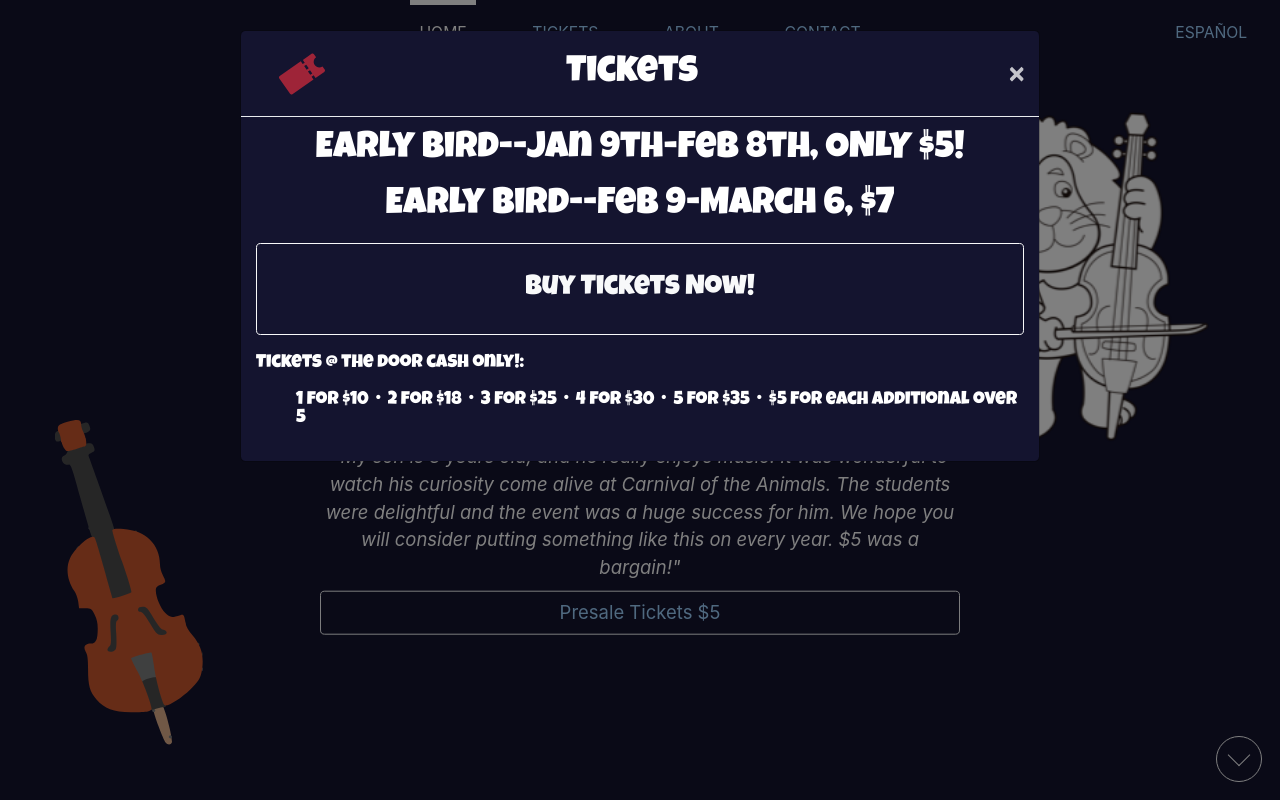
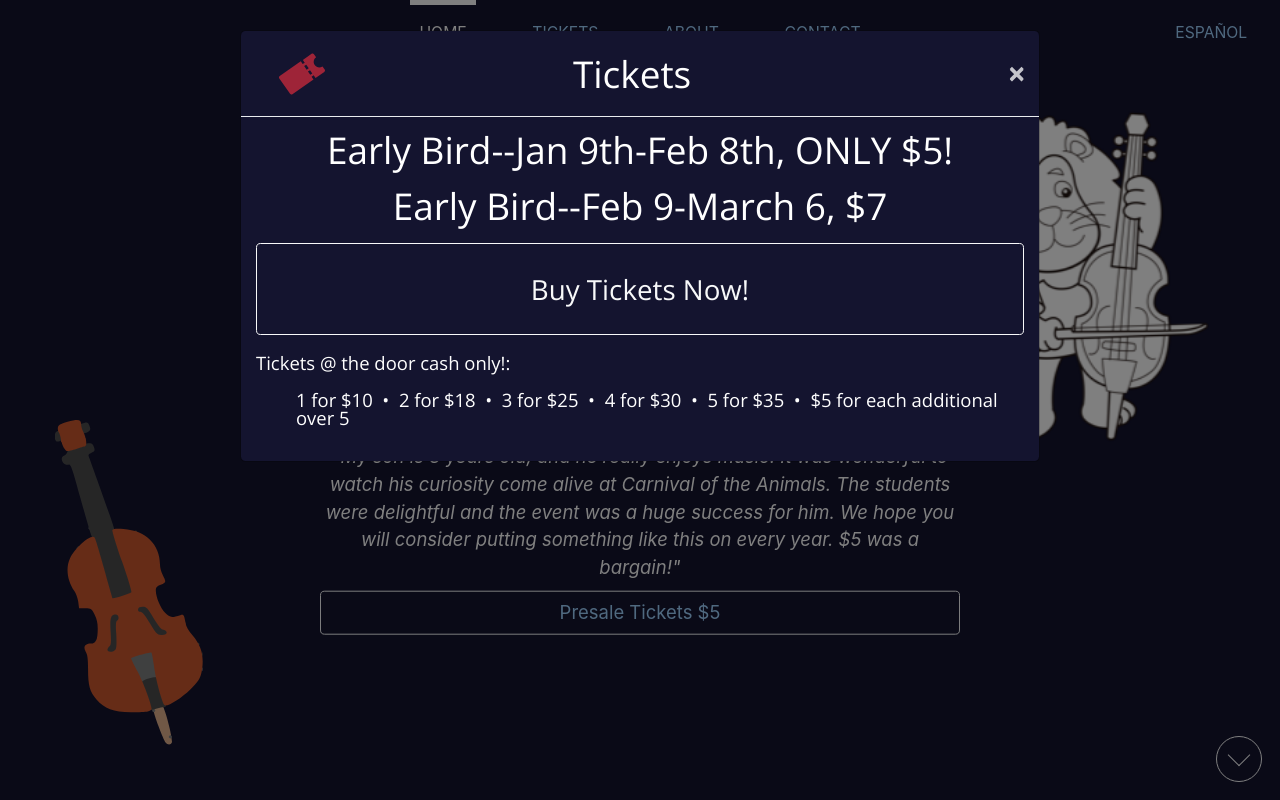
Before and after one commit to mbhs/carnival, a Django app: page / in a window 1280 px wide, after a click on "TICKETS". Run offline with Django 3.2, Linux system fonts and the light colour scheme; parts of the project's set-up code (start-up, migrations or seed data) failed here and were passed over; some libraries are stand-ins or nearby versions.

Commit message:
change ticket font

```diff
--- a/static/core/css/custom.css
+++ b/static/core/css/custom.css
@@ -32,7 +32,7 @@ html, body {
   background-color: #14142f;
   color: white;
   line-height: 1em;
-  font-family: 'Luckiest Guy', sans-serif; }
+  font-family: 'Open Sans', sans-serif; }
   .ticket-modal .modal-content .close {
     font-family: 'Open Sans', sans-serif;
     opacity: 0.75;
```
